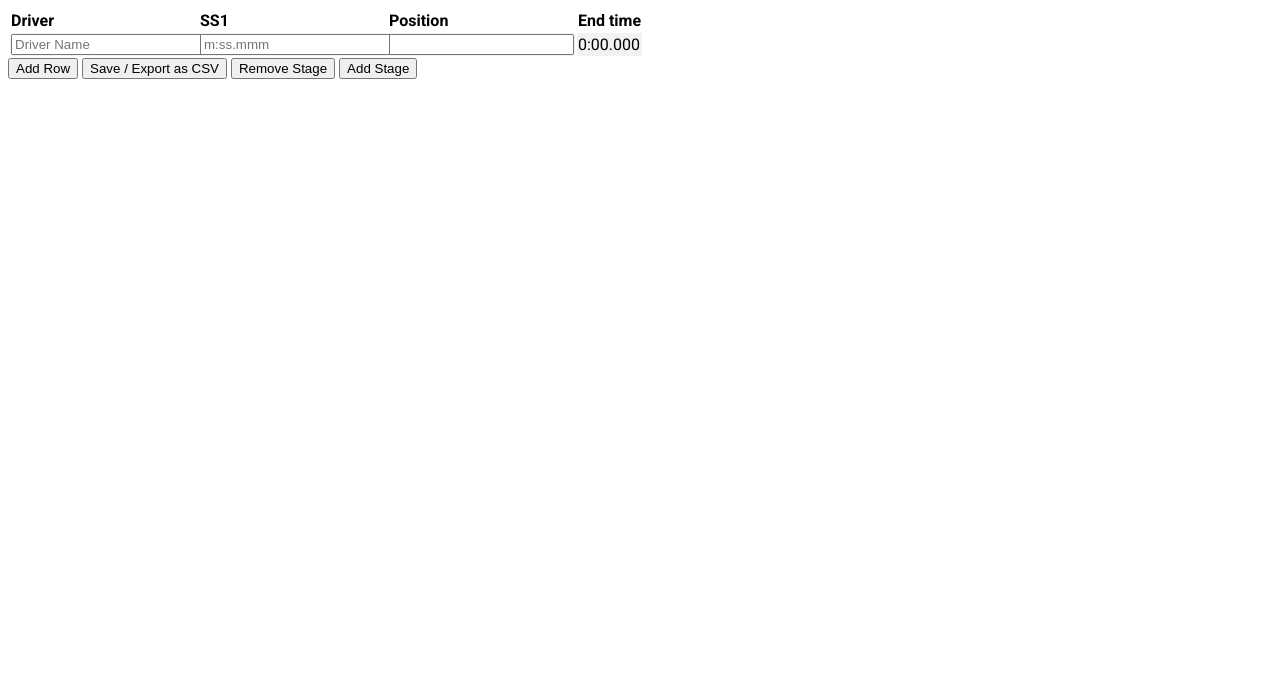
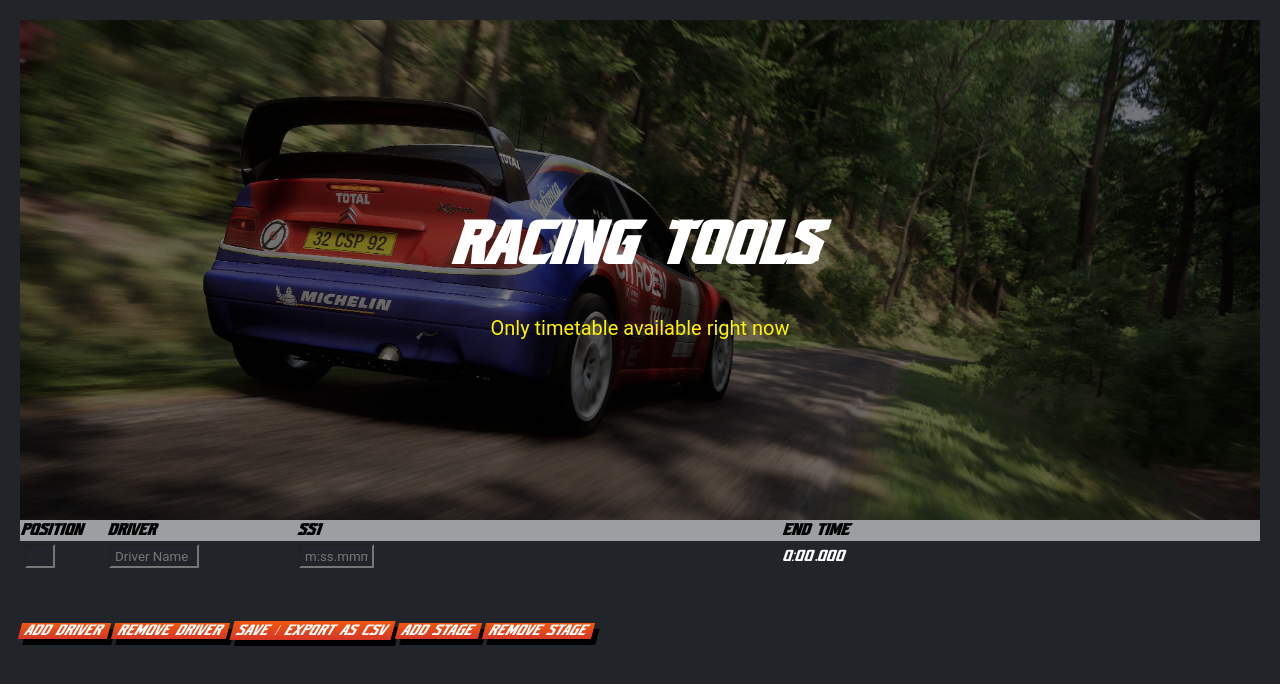
Before and after one commit to JudithEastrom/RacingTimetables, a plain HTML site: page index.html in a window 1280 px wide. Drawn offline with Linux system fonts and the light colour scheme.

Commit message:
yummy,decoration
AND everything works, holy moly

```diff
--- a/index.html
+++ b/index.html
@@ -1,33 +1,106 @@
 <!DOCTYPE html>
 <html lang="en">
+
 <head>
     <meta charset="UTF-8">
     <meta name="viewport" content="width=device-width, initial-scale=1.0">
+
     <link rel="stylesheet" href="stylesheet/style.css">
-    <style>@import url('https://fonts.googleapis.com/css2?family=Roboto:ital,wght@0,100..900;1,100..900&display=swap');
-</style>
+
     <title>Racing Timetable</title>
 </head>
+
 <body>
-    <table id="racing-timetable">
+<header>
+    <div class="hero-image">
+        <div class="hero-text">
+            <h1>Racing Tools</h1>
+            <p>Only timetable available right now</p>
+        </div>
+    </div>
+</header>
+
+<table id="racing-timetable">
+
+    <thead>
         <tr>
+            <th>Position</th>
             <th>Driver</th>
             <th>SS1</th>
-            <th>Position</th>
             <th>End time</th>
         </tr>
+    </thead>
+
+
+    <tbody>
+
         <tr>
-            <td><input type="text" id="driver-name" placeholder="Driver Name"></td>
-           <td><input type="text" class="ss" placeholder="m:ss.mmm"></td>
-            <td><input type="number" id="position" readonly></td>
-            <td class="end-time">0</td>
+
+           <td class="position-cell">
+            <input type="number" class="position" readonly>
+            </td>
+
+            <td>
+                <input type="text" class="driver-name" placeholder="Driver Name">
+            </td>
+
+
+            <td>
+                <input type="text" class="ss" placeholder="m:ss.mmm">
+            </td>
+
+
+            <td class="end-time">
+                0:00.000
+            </td>
+
         </tr>
-    </table>
-    <button id="add-row">Add Row</button>
-    <button id="save">Save / Export as CSV</button>
-    <button id="remove-column">Remove Stage</button>
-    <button id="add-column">Add Stage</button>
 
-    <script src="scripts/script.js"></script>
+    </tbody>
+
+</table>
+
+
+
+<div class="buttons">
+
+<button id="add-row">
+Add Driver
+</button>
+
+ <button id="remove-row">
+    Remove Driver
+ </button>
+
+<button id="save">
+Save / Export as CSV
+</button>
+
+<button id="add-column">
+Add Stage
+</button>
+
+<button id="remove-column">
+Remove Stage
+</button>
+
+
+
+
+</div>
+
+
+
+<script src="scripts/script.js"></script>
+
 </body>
+
 </html>
+
+<!--
+To do:
+
+Input CSV
+Remove Row
+Make top 3 medal colors
+-->
--- a/scripts/script.js
+++ b/scripts/script.js
@@ -1,4 +1,6 @@
-//save as CSV
+
+// Save table as CSV
+
 document.getElementById("save").addEventListener("click", () => {
 
     const table = document.getElementById("racing-timetable");
@@ -38,33 +40,38 @@ document.getElementById("save").addEventListener("click", () => {
 });
 
 
-//add row
+
+// Add row
 document.getElementById("add-row").addEventListener("click", () => {
 
     const table = document.getElementById("racing-timetable");
 
-    const row = table.insertRow();
+    const tbody = table.querySelector("tbody");
 
-    const ssCount = table.rows[0].cells.length - 3;
+    const row = tbody.insertRow();
+
+
+    const ssCount =
+        table.rows[0].cells.length - 3;
+
+
+    // Position
+    row.insertCell().innerHTML =
+        '<input type="number" class="position" readonly>';
 
 
     // Driver
     row.insertCell().innerHTML =
-        '<input type="text">';
+        '<input type="text" class="driver-name" placeholder="Driver Name">';
 
 
-    // SS times
-    for (let i = 0; i < ssCount; i++) {
+    // SS stages
+    for(let i = 0; i < ssCount; i++){
 
         row.insertCell().innerHTML =
             '<input type="text" class="ss" placeholder="m:ss.mmm">';
 
     }
-
-
-    // Position
-    row.insertCell().innerHTML =
-        '<input type="number" readonly>';
 
 
     // End time
@@ -77,9 +84,14 @@ document.getElementById("add-row").addEventListener("click", () => {
 
     attachListeners();
 
+    updatePositions();
+
 });
 
-//add column
+
+
+// Add column
+
 document.getElementById("add-column").addEventListener("click", () => {
 
     const table = document.getElementById("racing-timetable");
@@ -96,7 +108,7 @@ document.getElementById("add-column").addEventListener("click", () => {
 
     header.insertBefore(
         th,
-        header.cells[header.cells.length - 2]
+        header.cells[header.cells.length - 1]
     );
 
 
@@ -123,26 +135,27 @@ document.getElementById("add-column").addEventListener("click", () => {
 });
 
 
-// Removes columns
+
+// Remove column
+
 document.getElementById("remove-column").addEventListener("click", () => {
 
     const table = document.getElementById("racing-timetable");
-
+    const header = table.rows[0];
     const ssColumns =
         table.rows[0].cells.length - 3;
 
 
     if (ssColumns <= 1) {
 
-        alert("There should at least be one SS.");
+        alert("There needs to be at least one SS");
 
         return;
 
     }
 
 
-    const removeIndex =
-        table.rows[0].cells.length - 3;
+    const removeIndex = header.cells.length - 2;
 
 
     for (const row of table.rows) {
@@ -156,8 +169,32 @@ document.getElementById("remove-column").addEventListener("click", () => {
 
 });
 
+// Remove driver
 
-//time conversion
+document.getElementById("remove-row").addEventListener("click", () => {
+
+    const table = document.getElementById("racing-timetable");
+    const tbody = table.querySelector("tbody");
+
+
+    if (tbody.rows.length <= 1) {
+
+        alert("There needs to be at least one row");
+
+        return;
+
+    }
+    tbody.deleteRow(tbody.rows.length - 1);
+
+
+    updateTotals();
+    updatePositions();
+
+});
+
+// Time conversion
+// Format: m:ss.mmm
+
 function timeToMilliseconds(time) {
 
     if (!time) return 0;
@@ -238,7 +275,9 @@ function millisecondsToTime(totalMs) {
 
 
 
-//update end times
+
+// Update end times
+
 function updateTotals() {
 
     const table =
@@ -270,19 +309,25 @@ function updateTotals() {
 
 
 
-// update positions
-function updatePositions() {
+
+// Update positions
+
+function updatePositions(){
 
     const table =
         document.getElementById("racing-timetable");
 
 
+    const tbody =
+        table.querySelector("tbody");
+
+
     const rows =
-        Array.from(table.rows).slice(1);
+        Array.from(tbody.rows);
 
 
 
-    rows.sort((a, b) => {
+    rows.sort((a,b)=>{
 
 
         const timeA =
@@ -303,19 +348,14 @@ function updatePositions() {
 
 
 
-    rows.forEach(row => {
-
-        table.appendChild(row);
-
-    });
+    rows.forEach(row => tbody.appendChild(row));
 
 
 
-    rows.forEach((row, index) => {
+    rows.forEach((row,index)=>{
 
-        row.cells[row.cells.length - 2]
-            .querySelector("input")
-            .value = index + 1;
+        row.querySelector(".position").value =
+            index + 1;
 
     });
 
@@ -323,7 +363,9 @@ function updatePositions() {
 
 
 
-//input listeners
+
+// Input listeners
+
 function attachListeners() {
 
 
@@ -338,14 +380,14 @@ function attachListeners() {
         input.dataset.listener = "true";
 
 
-        // calculate after typing
+        // Bereken tijdens typen
         input.addEventListener(
             "input",
             updateTotals
         );
 
 
-        // sort after typing
+        // Sorteer pas na klaar typen
         input.addEventListener(
             "change",
             () => {
--- a/stylesheet/style.css
+++ b/stylesheet/style.css
@@ -1,23 +1,269 @@
-/* font import*/
+/* practical stuff */
+
+/* optimized for tablet */
+
+@media (max-width: 900px) {
+
+    body {
+        margin: 10px;
+    }
+
+    #racing-timetable {
+        font-size: 14px;
+    }
+
+    button {
+        padding: 10px;
+    }
+
+}
+
+
+/* optimized for mobile */
+
+@media (max-width: 600px) {
+
+    body {
+        margin: 6px;
+    }
+
+    #racing-timetable {
+        display: block;
+        overflow-x: auto;
+        white-space: nowrap;
+    }
+
+    #racing-timetable th,
+    #racing-timetable td {
+        padding: 4px;
+    }
+
+
+    /* Driver smaller on mobile */
+
+    #racing-timetable th:nth-child(2),
+    #racing-timetable td:nth-child(2),
+    #racing-timetable td:nth-child(2) input {
+        width: 140px;
+    }
+
+
+    /* SS inputs */
+
+    #racing-timetable input[type="text"] {
+        width: 75px;
+    }
+
+
+    /* Position */
+
+    #racing-timetable td:first-child input {
+        width: 35px;
+    }
+
+
+    button {
+        width: 100%;
+        margin-bottom: 10px;
+    }
+
+}
+body, html{
+  height: 100%;
+  width: auto;
+  background-color: #212529;
+}
+body {
+    font-family: Roboto, sans-serif;
+    margin: 20px;
+}
+
+/* fonts */
 
 @font-face {
-    font-family:"AZNUnified-Oblique";
+    font-family: "AZNUnified-Oblique";
     src: url("/assets/fonts/AZNUnified-Oblique-Trial.otf");
+}
+
+/* table*/
+
+td{
+  color: white;
+}
+
+#racing-timetable {
+    width: 100%;
+    border-collapse: collapse;
+    table-layout: auto;
+    font-family: "AZNUnified-Oblique";
+}
+
+#racing-timetable th,
+#racing-timetable td {
+    padding: 3px 50px;
+    white-space: nowrap;
+    text-align: left;
 
 }
-body{
-    font-family: Roboto;
-}
 
-/*table */
 #racing-timetable tr:nth-child(even) {
-  background-color: #f2f2f2;
+    background-color: #9b9fa2;
 }
 
 #racing-timetable th {
-  text-align: left;
+    text-align: left;
+
 }
 
-#racing-timetable td input[type="text"] {
-  width: 100%;
+
+/*inputs*/
+
+#racing-timetable input {
+    box-sizing: border-box;
+    height: 24px;
+    padding: 2px 4px;
+    font-family: Roboto, sans-serif;
+
 }
+
+
+/* Driver name */
+
+#racing-timetable th:nth-child(2),
+#racing-timetable td:nth-child(2) {
+    width: 90px;
+
+
+}
+
+#racing-timetable td:nth-child(2) input {
+    width: 90px;
+
+}
+
+
+/* SS times */
+
+#racing-timetable input[type="text"] {
+    width: 75px;
+    background-color: #212529;
+    color: white;
+
+}
+
+
+/* Position */
+
+#racing-timetable th:first-child,
+#racing-timetable td:first-child {
+    width: 35px;
+    min-width: 35px;
+    max-width: 35px;
+    text-align: center;
+    padding: 2px;
+}
+
+
+.position {
+    width: 30px;
+    min-width: 30px;
+    max-width: 30px;
+    padding: 0;
+    text-align: center;
+}
+
+.position-cell {
+    width: 30px;
+    max-width: 30px;
+    padding: 0;
+    text-align: center;
+}
+
+.position {
+    width: 30px;
+    max-width: 30px;
+    padding: 0;
+    text-align: center;
+}
+/* End time */
+
+.end-time {
+    min-width: 90px;
+}
+
+/* hides arrows in position */
+
+input[type="number"] {
+    appearance: textfield;
+    -moz-appearance: textfield;
+    background-color: #212529;
+    color: white;
+}
+
+input[type="number"]::-webkit-inner-spin-button,
+input[type="number"]::-webkit-outer-spin-button {
+    -webkit-appearance: none;
+    background-color: #212529;
+    color: white;
+    margin: 0;
+}
+
+/* now for decoration :) */
+
+thead {
+  background-color: #9b9fa2;
+}
+
+/* hero image (aka the big boi on top of the page lol) */
+
+.hero-image{
+  background-image: linear-gradient(rgba(0, 0, 0, 0.5), rgba(0, 0, 0, 0.5)), url("/assets/images/assettocorsarally_4703373b.jpg");
+  height: 500px;
+  background-position: center;
+  background-repeat: no-repeat;
+  background-size: cover;
+  position: relative;
+
+}
+.hero-text{
+  text-align: center;
+  position: absolute;
+  top: 50%;
+  left:50%;
+  transform: translate(-50%,-50%);
+  color:white;
+}
+h1 {
+  font-family: "AZNUnified-Oblique";
+  font-size: 60px;
+  color: white;
+}
+p{
+  font-family: Roboto, sans-serif;
+  font-size:20px;
+  color: #fff300;
+}
+
+/*button styles */
+
+#add-row , #remove-row, #save,#add-column, #remove-column{
+  display: inline-block;
+  text-decoration: none;
+  font-size: 15px;
+  font-family: "AZNUnified-Oblique";
+  color: white;
+  background: linear-gradient(#f1570e,#d53628);
+  transition: 1s;
+  box-shadow: 6px 6px 0 black;
+  transform: skewX(-15deg);
+  border: none;
+  cursor: pointer;
+  margin-top: 50px;
+}
+#add-row , #remove-row, #save,#add-column, #remove-column:focus{
+  outline: none;
+}
+#add-row:hover , #remove-row:hover, #save:hover,#add-column:hover, #remove-column:hover{
+  transition: 0.5s;
+  box-shadow: 10px 10px 0 #0573b1;
+}
```
Also changed, not shown: assets/images/assettocorsarally_4703373b.jpg (added).
